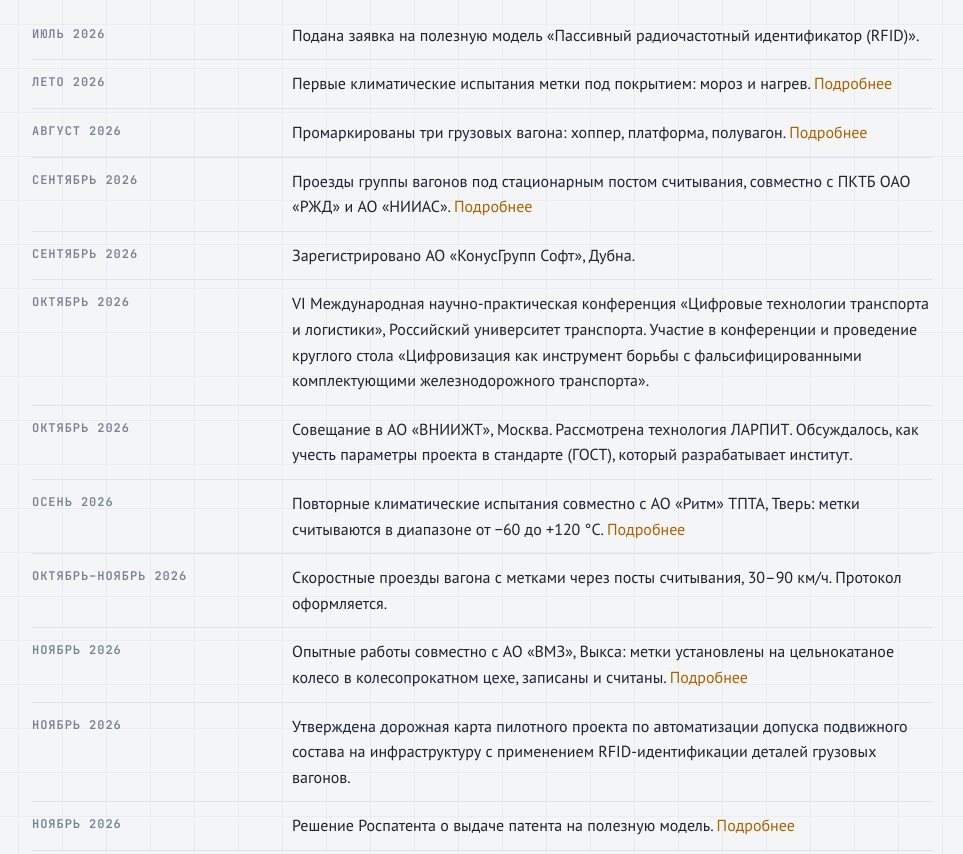
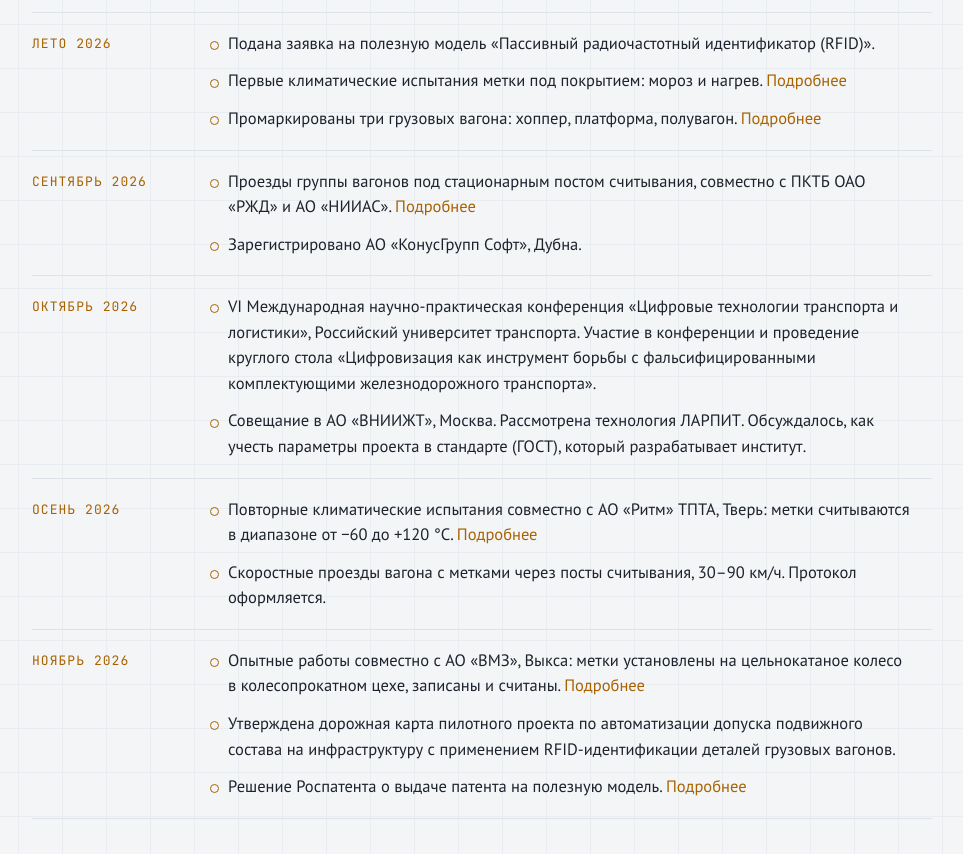
Before and after one commit to semedal/konusgruppsoft-site, a plain HTML site: page proekt/index.html in a window 1280 px wide. Shown: the part 460-1314 px from the top of the page, without its empty margins (158-1121 px from the left). Drawn offline with nearby package versions, Linux system fonts and the light colour scheme.

Commit message:
Новые фото в разделе испытаний, хроника по месяцам одной таблицей
Co-Authored-By: Claude Fable 5.2 <noreply@anthropic.com>

```diff
--- a/assets/site.css
+++ b/assets/site.css
@@ -319,3 +319,12 @@ footer a:hover{color:var(--amber)}
 .reg-cols td:last-child{text-align:right;white-space:nowrap;padding-left:12px;font-variant-numeric:tabular-nums}
 .reg-src{margin-top:10px;font-size:13.5px;color:var(--text-dim)}
 @media(max-width:640px){.reg-cols{grid-template-columns:1fr}.reg-head{grid-template-columns:48px 1fr}.reg-head img{width:48px}.reg-num{grid-column:1/-1;grid-auto-flow:column;justify-content:start;gap:14px}.reg-paper{padding:16px}}
+
+/* Хроника: месяц один раз слева, события списком справа */
+.chron{border-top:1px solid var(--line)}
+.chron-g{display:grid;grid-template-columns:150px minmax(0,1fr);gap:8px 28px;padding:18px 0;border-bottom:1px solid var(--line)}
+.chron-g > b{font:500 13px/1.7 var(--font-mono);letter-spacing:.08em;text-transform:uppercase;color:var(--amber);padding-top:2px}
+.chron-g ul{list-style:none;display:grid;gap:12px;max-width:78ch}
+.chron-g li{position:relative;padding-left:18px;line-height:1.55}
+.chron-g li::before{content:"";position:absolute;left:0;top:.62em;width:7px;height:7px;border-radius:50%;border:1.5px solid var(--amber)}
+@media(max-width:640px){.chron-g{grid-template-columns:1fr;gap:8px;padding:16px 0}}
--- a/proekt/index.html
+++ b/proekt/index.html
@@ -61,20 +61,30 @@
 
       <section class="section" id="done">
         <h2>Что сделано</h2>
-        <dl class="info">
-          <dt>Июль 2026</dt><dd>Подана заявка на полезную модель «Пассивный радиочастотный идентификатор (RFID)».</dd>
-          <dt>Лето 2026</dt><dd>Первые климатические испытания метки под покрытием: мороз и нагрев. <a href="/ispytaniya/#stend">Подробнее</a></dd>
-          <dt>Август 2026</dt><dd>Промаркированы три грузовых вагона: хоппер, платформа, полувагон. <a href="/ispytaniya/#depo">Подробнее</a></dd>
-          <dt>Сентябрь 2026</dt><dd>Проезды группы вагонов под стационарным постом считывания, совместно с ПКТБ ОАО «РЖД» и АО «НИИАС». <a href="/ispytaniya/#put">Подробнее</a></dd>
-          <dt>Сентябрь 2026</dt><dd>Зарегистрировано АО «КонусГрупп Софт», Дубна.</dd>
-          <dt>Октябрь 2026</dt><dd>VI Международная научно-практическая конференция «Цифровые технологии транспорта и логистики», Российский университет транспорта. Участие в конференции и проведение круглого стола «Цифровизация как инструмент борьбы с фальсифицированными комплектующими железнодорожного транспорта».</dd>
-          <dt>Октябрь 2026</dt><dd>Совещание в АО «ВНИИЖТ», Москва. Рассмотрена технология ЛАРПИТ. Обсуждалось, как учесть параметры проекта в стандарте (ГОСТ), который разрабатывает институт.</dd>
-          <dt>Осень 2026</dt><dd>Повторные климатические испытания совместно с АО «Ритм» ТПТА, Тверь: метки считываются в диапазоне от −60 до +120 °C. <a href="/ispytaniya/#stend">Подробнее</a></dd>
-          <dt>Октябрь–ноябрь 2026</dt><dd>Скоростные проезды вагона с метками через посты считывания, 30–90 км/ч. Протокол оформляется.</dd>
-          <dt>Ноябрь 2026</dt><dd>Опытные работы совместно с АО «ВМЗ», Выкса: метки установлены на цельнокатаное колесо в колесопрокатном цехе, записаны и считаны. <a href="/ispytaniya/#zavod">Подробнее</a></dd>
-          <dt>Ноябрь 2026</dt><dd>Утверждена дорожная карта пилотного проекта по автоматизации допуска подвижного состава на инфраструктуру с применением RFID-идентификации деталей грузовых вагонов.</dd>
-          <dt>Ноябрь 2026</dt><dd>Решение Роспатента о выдаче патента на полезную модель. <a href="/oborudovanie/#patent">Подробнее</a></dd>
-        </dl>
+        <div class="chron">
+          <div class="chron-g"><b>Лето 2026</b><ul>
+            <li>Подана заявка на полезную модель «Пассивный радиочастотный идентификатор (RFID)».</li>
+            <li>Первые климатические испытания метки под покрытием: мороз и нагрев. <a href="/ispytaniya/#stend">Подробнее</a></li>
+            <li>Промаркированы три грузовых вагона: хоппер, платформа, полувагон. <a href="/ispytaniya/#depo">Подробнее</a></li>
+          </ul></div>
+          <div class="chron-g"><b>Сентябрь 2026</b><ul>
+            <li>Проезды группы вагонов под стационарным постом считывания, совместно с ПКТБ ОАО «РЖД» и АО «НИИАС». <a href="/ispytaniya/#put">Подробнее</a></li>
+            <li>Зарегистрировано АО «КонусГрупп Софт», Дубна.</li>
+          </ul></div>
+          <div class="chron-g"><b>Октябрь 2026</b><ul>
+            <li>VI Международная научно-практическая конференция «Цифровые технологии транспорта и логистики», Российский университет транспорта. Участие в конференции и проведение круглого стола «Цифровизация как инструмент борьбы с фальсифицированными комплектующими железнодорожного транспорта».</li>
+            <li>Совещание в АО «ВНИИЖТ», Москва. Рассмотрена технология ЛАРПИТ. Обсуждалось, как учесть параметры проекта в стандарте (ГОСТ), который разрабатывает институт.</li>
+          </ul></div>
+          <div class="chron-g"><b>Осень 2026</b><ul>
+            <li>Повторные климатические испытания совместно с АО «Ритм» ТПТА, Тверь: метки считываются в диапазоне от −60 до +120 °C. <a href="/ispytaniya/#stend">Подробнее</a></li>
+            <li>Скоростные проезды вагона с метками через посты считывания, 30–90 км/ч. Протокол оформляется.</li>
+          </ul></div>
+          <div class="chron-g"><b>Ноябрь 2026</b><ul>
+            <li>Опытные работы совместно с АО «ВМЗ», Выкса: метки установлены на цельнокатаное колесо в колесопрокатном цехе, записаны и считаны. <a href="/ispytaniya/#zavod">Подробнее</a></li>
+            <li>Утверждена дорожная карта пилотного проекта по автоматизации допуска подвижного состава на инфраструктуру с применением RFID-идентификации деталей грузовых вагонов.</li>
+            <li>Решение Роспатента о выдаче патента на полезную модель. <a href="/oborudovanie/#patent">Подробнее</a></li>
+          </ul></div>
+        </div>
       </section>
 
       <section class="section" id="plan">
```
Also changed, not shown: ispytaniya/index.html (+4 -4 lines), assets/img/trial-axle.jpg (deleted), assets/img/trial-coupler.jpg (deleted), assets/img/trial-sideframe.jpg (added), assets/img/trial-spring.jpg (added), assets/img/trial-tag-kevlar.jpg (deleted), assets/img/trial-vr-kevlar.jpg (deleted), assets/img/trial-vr-patch.jpg (deleted), assets/img/trial-vr.jpg (added), assets/img/trial-wheel.jpg (deleted), assets/img/trial-yoke.jpg (added).
